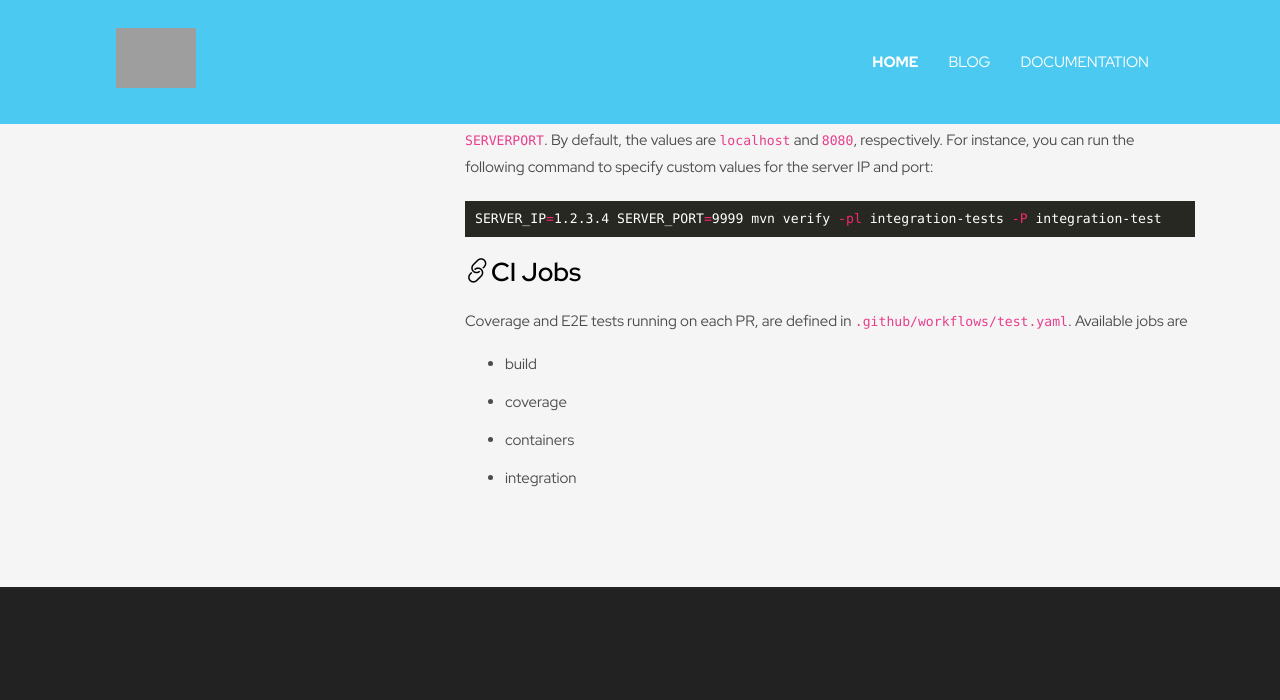
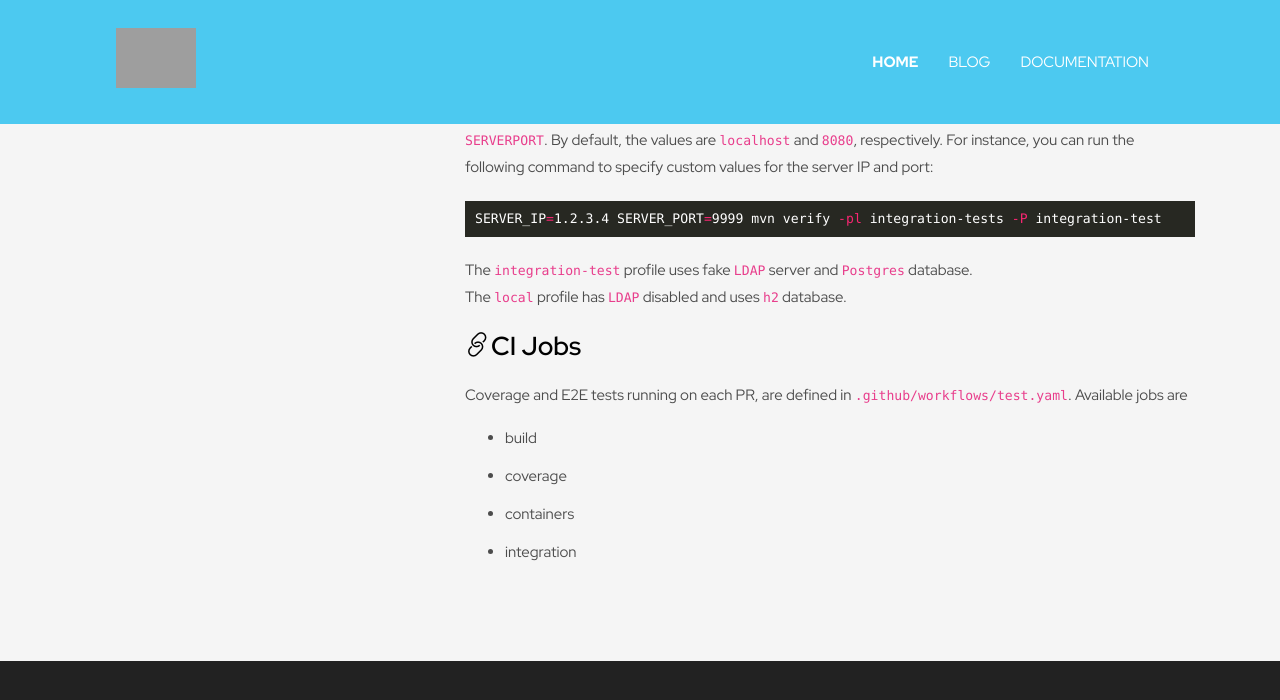
Before and after one commit to parodos-dev/parodos-dev.github.io, a Jekyll site: the page built from documentation/latest/dev/guide.md, in a window 1280 px wide and 900 px high, scrolled down 2790 px, cut to the strip 0-843 px from the top of the window. Shown: the top 700 px of the strip. Built offline with Jekyll 4.4.1, drawn with Linux system fonts in a browser that asks for light colours; a script that is not in the unit is left out; grey boxes are pictures that could not be loaded.

Commit message:
Add explaination on local and integration-test profiles

````diff
--- a/documentation/latest/dev/guide.md
+++ b/documentation/latest/dev/guide.md
@@ -126,6 +126,9 @@ You can also specify the server IP and server port by setting the environment va
 SERVER_IP=1.2.3.4 SERVER_PORT=9999 mvn verify -pl integration-tests -P integration-test
 ```
 
+The `integration-test` profile uses fake `LDAP` server and `Postgres` database.\
+The `local` profile has `LDAP` disabled and uses `h2` database.
+
 ## CI Jobs
 Coverage and E2E tests running on each PR, are defined in `.github/workflows/test.yaml`.
 Available jobs are
````
